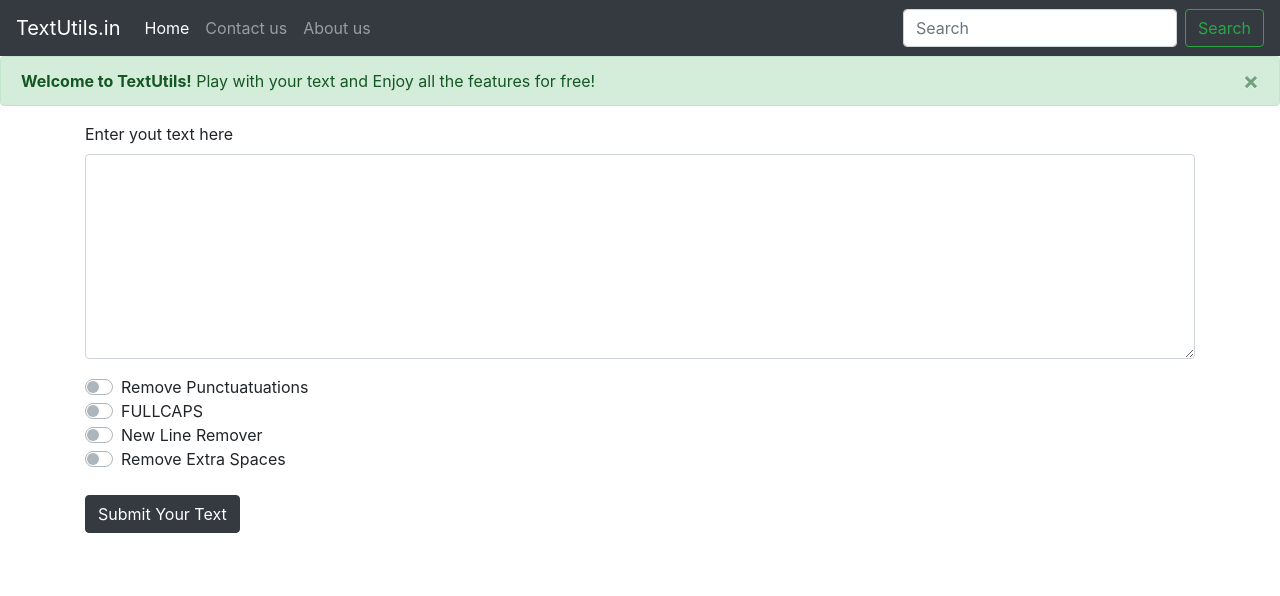
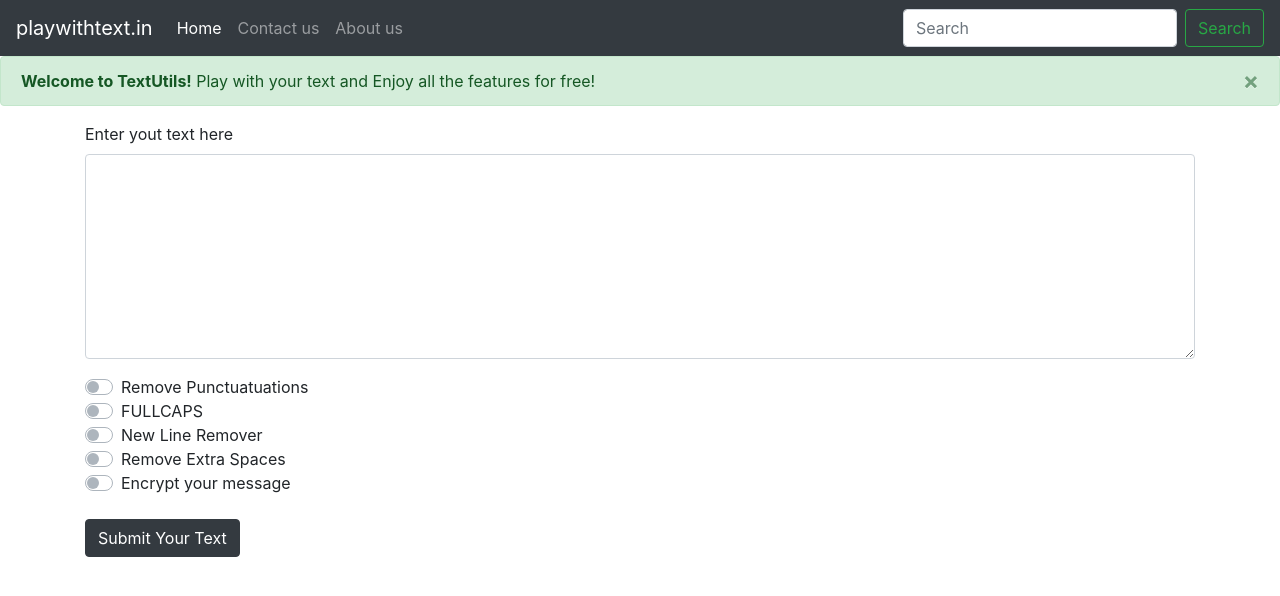
Before and after one commit to Rapid292/Play-with-your-text-, a Django app: page / in a window 1280 px wide. Shown: the top 596 px of the page. Run offline with Django 3.2, Linux system fonts and the light colour scheme; some libraries are stand-ins or nearby versions.

Commit message:
Encryption added

```diff
--- a/textutils/templates/analyze.html
+++ b/textutils/templates/analyze.html
@@ -8,11 +8,11 @@
     <!-- Bootstrap CSS -->
     <link rel="stylesheet" href="https://stackpath.bootstrapcdn.com/bootstrap/4.4.1/css/bootstrap.min.css" integrity="sha384-Vkoo8x4CGsO3+Hhxv8T/Q5PaXtkKtu6ug5TOeNV6gBiFeWPGFN9MuhOf23Q9Ifjh" crossorigin="anonymous">
 
-    <title>Welcome to textutils</title>
+    <title>Play with Text</title>
   </head>
   <body>
    <nav class="navbar navbar-expand-lg navbar-dark bg-dark">
-  <a class="navbar-brand" href="#">TextUtils.in</a>
+  <a class="navbar-brand" href="#">playwithtext.in</a>
   <button class="navbar-toggler" type="button" data-toggle="collapse" data-target="#navbarNav" aria-controls="navbarNav" aria-expanded="false" aria-label="Toggle navigation">
     <span class="navbar-toggler-icon"></span>
   </button>
@@ -45,7 +45,7 @@
 <div class="container">
    <h1>Your Analyzed text <br> <h2>{{ purpose }}:</h2></h1>
 <p>
-   <pre>{{ analyzed_text }}</pre>
+   <pre><h1>{{ analyzed_text }}</h1></pre>
 <br><a href="/">Back</a>
 </p>
 </div>
--- a/textutils/templates/index.html
+++ b/textutils/templates/index.html
@@ -8,11 +8,11 @@
     <!-- Bootstrap CSS -->
     <link rel="stylesheet" href="https://stackpath.bootstrapcdn.com/bootstrap/4.4.1/css/bootstrap.min.css" integrity="sha384-Vkoo8x4CGsO3+Hhxv8T/Q5PaXtkKtu6ug5TOeNV6gBiFeWPGFN9MuhOf23Q9Ifjh" crossorigin="anonymous">
 
-    <title>Welcome to textutils</title>
+    <title>Play with Text</title>
   </head>
   <body>
        <nav class="navbar navbar-expand-lg navbar-dark bg-dark">
-          <a class="navbar-brand" href="#">TextUtils.in</a>
+          <a class="navbar-brand" href="#">playwithtext.in</a>
           <button class="navbar-toggler" type="button" data-toggle="collapse" data-target="#navbarNav" aria-controls="navbarNav" aria-expanded="false" aria-label="Toggle navigation">
             <span class="navbar-toggler-icon"></span>
           </button>
@@ -65,7 +65,15 @@
             <div class="custom-control custom-switch">
       <input type="checkbox" name="extraspaceremover" class="custom-control-input" id="customSwitch4">
       <label class="custom-control-label" for="customSwitch4">Remove Extra Spaces</label>
-    </div><br>
+    </div>
+                           <div class="custom-control custom-switch">
+      <input type="checkbox" name="encrypt_text" class="custom-control-input" id="customSwitch5">
+      <label class="custom-control-label" for="customSwitch5">Encrypt your message</label>
+    </div>
+                <br>
+
+
+
         <button type="submit" class="btn btn-dark">Submit Your Text</button>
       </form>
     </div>
--- a/textutils/textutils/views.py
+++ b/textutils/textutils/views.py
@@ -3,7 +3,7 @@
 
 from django.http import HttpResponse
 from django.shortcuts import render
-
+import random
 
 def index(request):
     return render(request, 'index.html')
@@ -16,7 +16,7 @@
     fullcaps = request.POST.get('fullcaps', 'off')
     newremoveline = request.POST.get('newremoveline', 'off')
     extraspaceremover = request.POST.get('extraspaceremover', 'off')
-
+    encrypt_text = request.POST.get('encrypt_text', 'off')
 
     if removepunc == 'on':
         punctuations = '''!"#$%&'()*+,-./:;<=>?@[\]^_`{|}~'''
@@ -50,7 +50,22 @@
         params = {'purpose': 'Extra spaces are removed', 'analyzed_text': analyzed}
         djtext = analyzed
 
-    if (removepunc == 'on' or fullcaps == 'on' or newremoveline == 'on' or extraspaceremover == 'on'):
+    if encrypt_text == 'on':
+        djtext = djtext.upper()
+        analyzed = ''
+        for char in djtext:
+            if char == ' ':
+                l = ord(char)
+            else:
+                l = ord(char) - 2
+                if l < 65:
+                    l = l + 26
+            analyzed += chr(l)
+        params = {'purpose': 'Encrypted Message', "analyzed_text": analyzed}
+
+
+
+    if (removepunc == 'on' or fullcaps == 'on' or newremoveline == 'on' or extraspaceremover == 'on' or encrypt_text == 'on'):
         return render(request, 'analyze.html', params)
 
     else:
```
